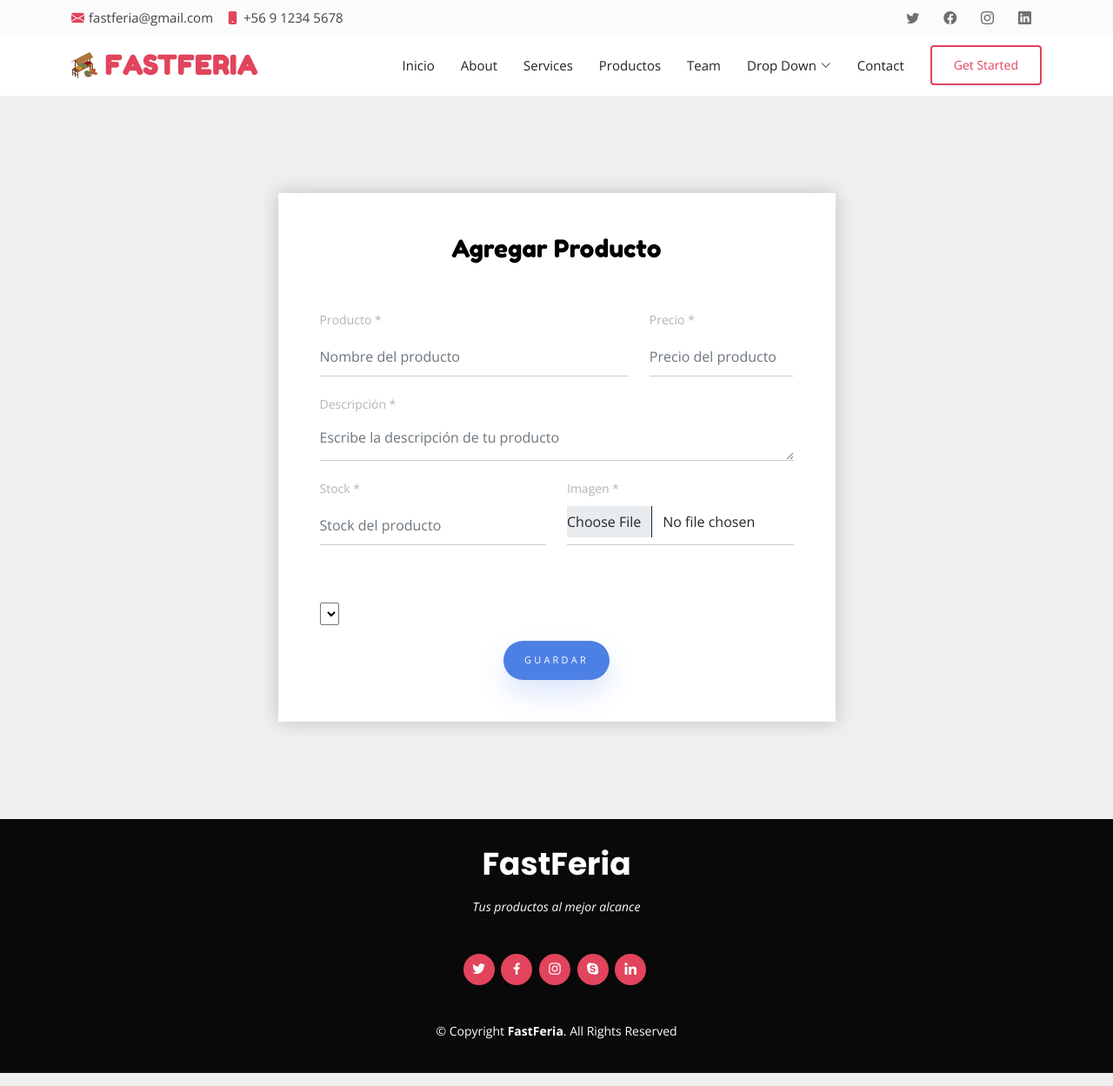
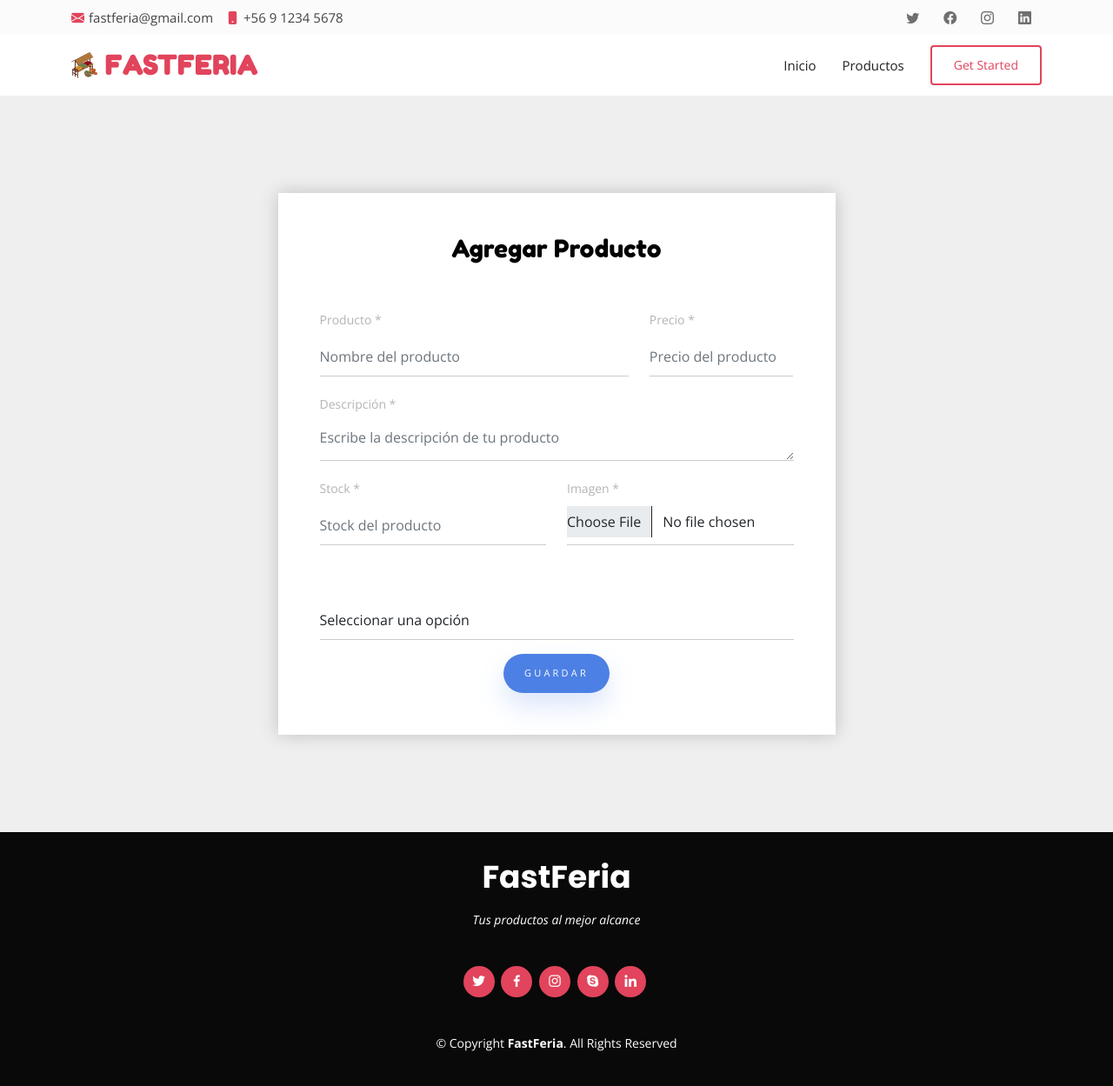
Before and after one commit to maruizr/FastFeria, a Django app: template feria/templates/productos/agregarProducto.html in a window 1280 px wide. Shown: the whole page at 87% size. Run offline with Django 4.2, Linux system fonts and the light colour scheme; the template is opened without the code that fills it, so the values that code supplies are empty; some libraries are stand-ins or nearby versions.

Commit message:
Se agrega validación al form de agregar producto, se cambian detalles del index, se corrijen errores anteriores

```diff
--- a/feria/static/css/form-prod.css
+++ b/feria/static/css/form-prod.css
@@ -128,8 +128,17 @@ a {
       margin-bottom: 30px; }
 
 label.error {
-  font-size: 12px;
-  color: red; }
+        color: red;
+        font-size: 1rem;
+        display: block;
+        margin-top: 5px;
+    }
+
+input.error, textarea.error {
+        border: 1px dashed red;
+        font-weight: 300;
+        color: red;
+    }
 
 #message {
   resize: vertical; }
--- a/feria/templates/base.html
+++ b/feria/templates/base.html
@@ -67,10 +67,10 @@
       <nav id="navbar" class="navbar">
         <ul>
           <li><a class="nav-link scrollto" href="{% url 'index' %}">Inicio</a></li>
-          <li><a class="nav-link scrollto" href="#about">About</a></li>
-          <li><a class="nav-link scrollto" href="#services">Services</a></li>
+          <!-- <li><a class="nav-link scrollto" href="#about">About</a></li>
+          <li><a class="nav-link scrollto" href="#services">Services</a></li> -->
           <li><a class="nav-link scrollto " href="{% url 'productos' %}">Productos</a></li>
-          <li><a class="nav-link scrollto" href="#team">Team</a></li>
+          <!-- <li><a class="nav-link scrollto" href="#team">Team</a></li>
           <li class="dropdown"><a href="#"><span>Drop Down</span> <i class="bi bi-chevron-down"></i></a>
             <ul>
               <li><a href="#">Drop Down 1</a></li>
@@ -88,7 +88,7 @@
               <li><a href="#">Drop Down 4</a></li>
             </ul>
           </li>
-          <li><a class="nav-link scrollto" href="#contact">Contact</a></li>
+          <li><a class="nav-link scrollto" href="#contact">Contact</a></li> -->
           <li><a class="getstarted scrollto" href="#about">Get Started</a></li>
         </ul>
         <i class="bi bi-list mobile-nav-toggle"></i>
--- a/feria/templates/productos/agregarProducto.html
+++ b/feria/templates/productos/agregarProducto.html
@@ -2,6 +2,8 @@
 {% load static %}
 {% block css %}
 <link rel="stylesheet" href="{% static 'css/form-prod.css' %}">
+<script src="https://cdnjs.cloudflare.com/ajax/libs/jquery/3.4.0/jquery.min.js"></script>
+<script src="https://cdnjs.cloudflare.com/ajax/libs/jquery-validate/1.19.0/jquery.validate.min.js"></script>
 {% endblock %}
 {% block content %}
 <div class="content">
@@ -11,40 +13,41 @@
         <div class="col-md-7">
           <div class="form h-100 contact-wrap p-5">
             <h3 class="text-center">Agregar Producto</h3>
-            <form action="" method="POST" enctype="multipart/form-data">
+            <form id="basic-form" action="" method="POST" enctype="multipart/form-data">
                 {% csrf_token %}
               <div class="row mt-5">
                 <div class="col-md-8 form-group mb-3">
-                  <label for="" class="col-form-label">Producto *</label>
-                  <input type="text" class="form-control" name="nombre" id="nombre" placeholder="Nombre del producto">
+                  <label for="nombre" class="col-form-label">Producto *</label>
+                  <input type="text" class="form-control" name="nombre" id="nombre" placeholder="Nombre del producto" required>
                 </div>
                 <div class="col-md-4 form-group mb-3">
-                  <label for="" class="col-form-label">Precio *</label>
-                  <input type="text" class="form-control" name="precio" id="precio"  placeholder="Precio del producto">
+                  <label for="precio" class="col-form-label">Precio *</label>
+                  <input type="text" class="form-control" name="precio" id="precio"  placeholder="Precio del producto" required>
                 </div>
               </div>
 
               <div class="row">
                 <div class="col-md-12 form-group mb-3">
                   <label for="descripcion" class="col-form-label">Descripción *</label>
-                  <textarea class="form-control" name="descripcion" id="descripcion" cols="30" rows="4"  placeholder="Escribe la descripción de tu producto"></textarea>
+                  <textarea class="form-control" name="descripcion" id="descripcion" cols="30" rows="4"  placeholder="Escribe la descripción de tu producto" required></textarea>
                 </div>
               </div>
 
               <div class="row  mb-5">
                 <div class="col-md-6 form-group mb-3">
-                    <label for="" class="col-form-label">Stock *</label>
-                    <input type="text" class="form-control" name="stock" id="stock"  placeholder="Stock del producto">
+                    <label for="stock" class="col-form-label">Stock *</label>
+                    <input type="text" class="form-control" name="stock" id="stock"  placeholder="Stock del producto" required>
                   </div>
                   <div class="col-md-6 form-group mb-3">
-                    <label for="" class="col-form-label">Imagen *</label>
-                    <input type="file" class="form-control" name="foto" id="foto" >
+                    <label for="foto" class="col-form-label">Imagen *</label>
+                    <input type="file" class="form-control" name="foto" id="foto" required>
                   </div>
               </div>
 
               <div class="row">
                 <div class="col-md-12 form-group mb-3">
-                    <select name="usuarios" id="usuarios">
+                    <select class="form-control" name="usuarios" id="usuarios" required>
+                        <option value="">Seleccionar una opción</option>
                         {% for u in usuarios %}
                             <option value="{{ u.data.0 }}">{{ u.data.2 }}</option>
                         {% endfor %}
@@ -72,6 +75,64 @@
       </div>
     </div>
   </div>
+  <script>
+    $(document).ready(function() {
+      $("#basic-form").validate({
+        rules: {
+          nombre: {
+            required: true,
+            minlength: 3
+          },
+          precio: {
+            required: true,
+            number: true,
+            min: 300
+          },
+          descripcion: {
+            required: true,
+            minlength: 20
+          },
+          stock: {
+            required: true,
+            number: true,
+            min: 0
+          },
+          foto: {
+            required: true
+          },
+          usuarios: {
+            required: true,
+          }
+        },
+        messages : {
+          nombre: {
+            required: "Debe ingresar el nombre del producto",
+            minlength: "Debe ingresar mínimo 3 cáracteres"
+          },
+          precio: {
+            required: "Debe ingresar el precio",
+            number: "Debe ingresar cáracteres númericos",
+            min: "Debe ser un precio mayor a 300"
+          },
+          descripcion: {
+            required: "Debe ingresar una descripción del producto",
+            minlength: "Debe ingresar mínimo 20 cáracteres"
+          },
+          stock: {
+            required: "Debe ingresar el stock del producto",
+            number: "Debe ingresar cáracteres númericos",
+            min: "Debe ser un stock mayor a 0"
+          },
+          foto: {
+            required: "Debe ingresar la imagen del producto"
+          },
+          usuarios: {
+            required: "Debe seleccionar una opción"
+          }
+        }
+      });
+    });
+  </script>
 {% endblock %}
 {% block js %}
 <script src="{% static 'js/jquery-3.3.1.min.js' %}"></script>
--- a/feria/templates/productos/listarProductos.html
+++ b/feria/templates/productos/listarProductos.html
@@ -11,6 +11,9 @@
       <div class="section-title">
         <h2>Productos</h2>
         <p>Aquí podrás encontrar toda la variedad de productos que ofrecen nuestros clientes.</p>
+        <div class="mb-5 mt-2 text-center">
+          <a class="btn btn-block btn-primary rounded-0 py-2 px-4" href="{% url 'agregar-producto' %}" style="float: right;">Agregar producto</a>
+        </div>
       </div>
 
       <div class="row portfolio-container">
--- a/feria/views.py
+++ b/feria/views.py
@@ -87,7 +87,7 @@ def agregarProducto(request):
         salida = agregar_producto(nom_prod, precio_prod, desc_prod, stock_prod, usuarios_id, foto)
         if salida == 1:
             data['mensaje'] = 'agregado correctamente'
-            return redirect('listarProducto')
+            return redirect('productos')
         else:
             data['mensaje'] = 'no se ha podido guardar'
 
```
Also changed, not shown: feria/templates/index.html (+11 -7 lines), feria/templates/pedido/listarPedidos.html (+2 -5 lines).
